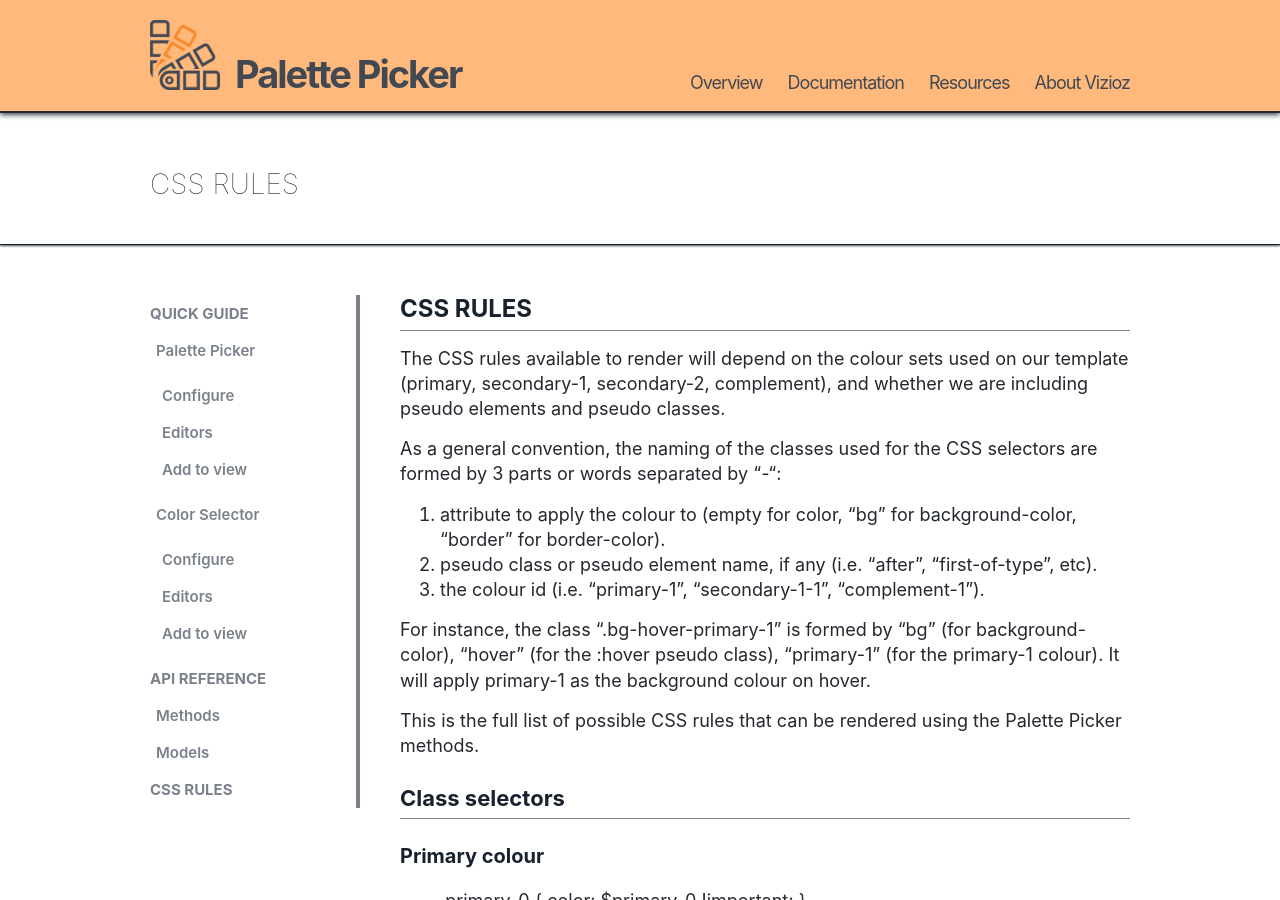
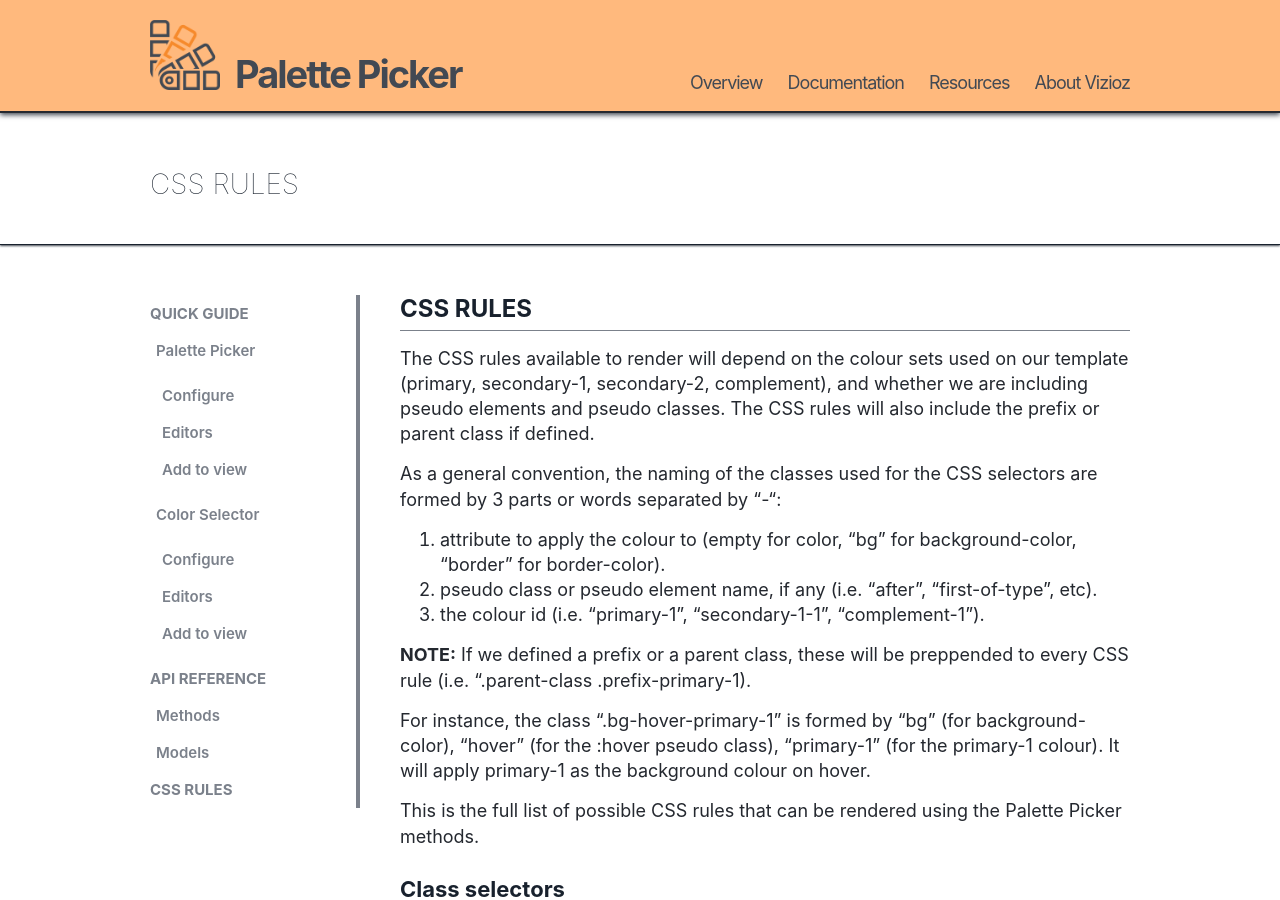
Before and after one commit to Vizioz/Paletton-Picker, a Jekyll site: the page built from docs/cssrules.md, in a window 1280 px wide and 900 px high. Built offline with Jekyll 4.4.1, drawn with Linux system fonts in a browser that asks for light colours.

Commit message:
added to documentation css rules

```diff
--- a/docs/cssrules.md
+++ b/docs/cssrules.md
@@ -5,13 +5,15 @@ title: CSS Rules
 
 ## CSS rules {#reference-css}
 
-The CSS rules available to render will depend on the colour sets used on our template (primary, secondary-1, secondary-2, complement), and whether we are including pseudo elements and pseudo classes.
+The CSS rules available to render will depend on the colour sets used on our template (primary, secondary-1, secondary-2, complement), and whether we are including pseudo elements and pseudo classes. The CSS rules will also include the prefix or parent class if defined.
 
 As a general convention, the naming of the classes used for the CSS selectors are formed by 3 parts or words separated by "-":
 
 1. attribute to apply the colour to (empty for color, "bg" for background-color, "border" for border-color).
 2. pseudo class or pseudo element name, if any (i.e. "after", "first-of-type", etc).
 3. the colour id (i.e. "primary-1", "secondary-1-1", "complement-1").
+
+**NOTE:** If we defined a prefix or a parent class, these will be preppended to every CSS rule (i.e. ".parent-class .prefix-primary-1).
 
 For instance, the class ".bg-hover-primary-1" is formed by "bg" (for background-color), "hover" (for the :hover pseudo class), "primary-1" (for the primary-1 colour). It will apply primary-1 as the background colour on hover.
 
```
